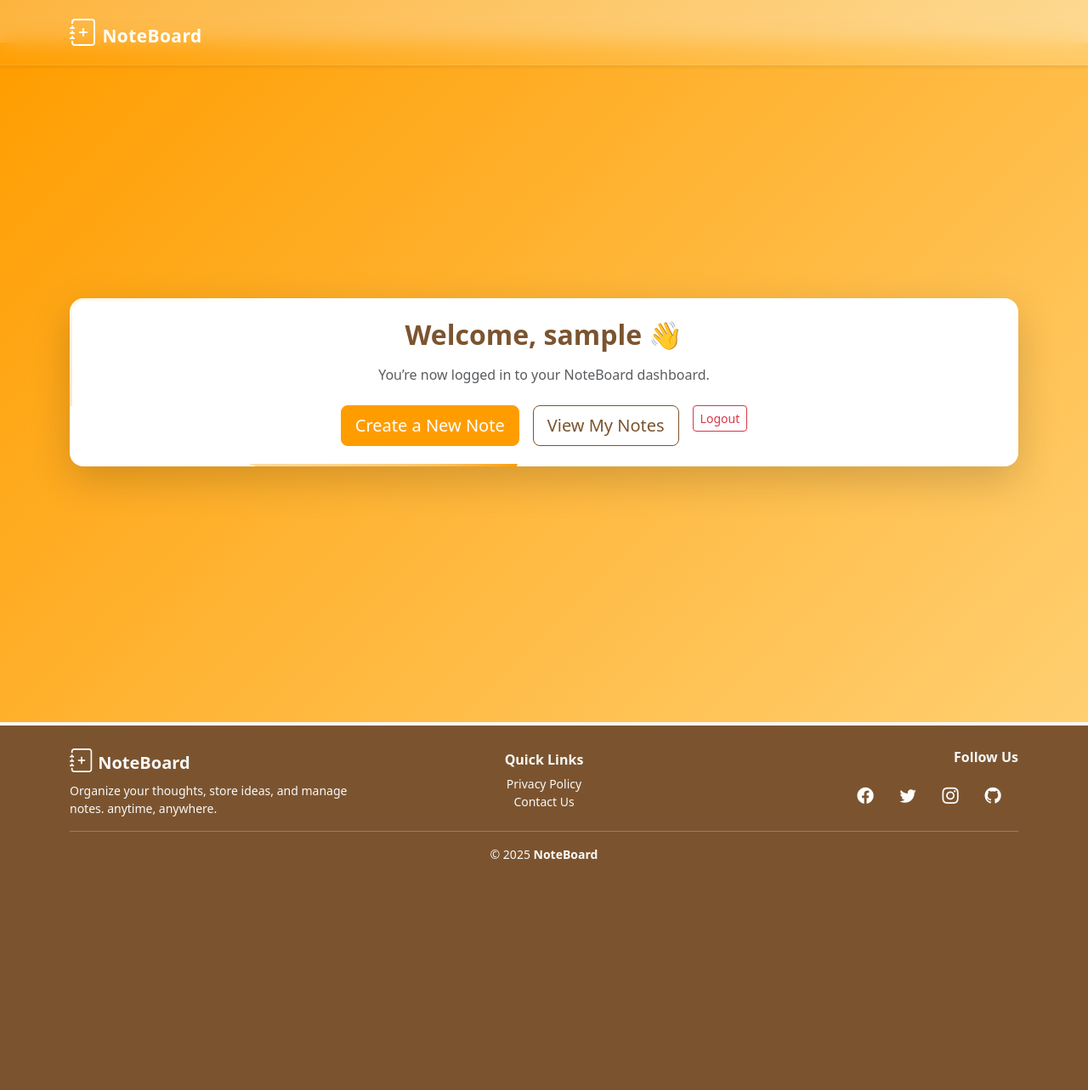
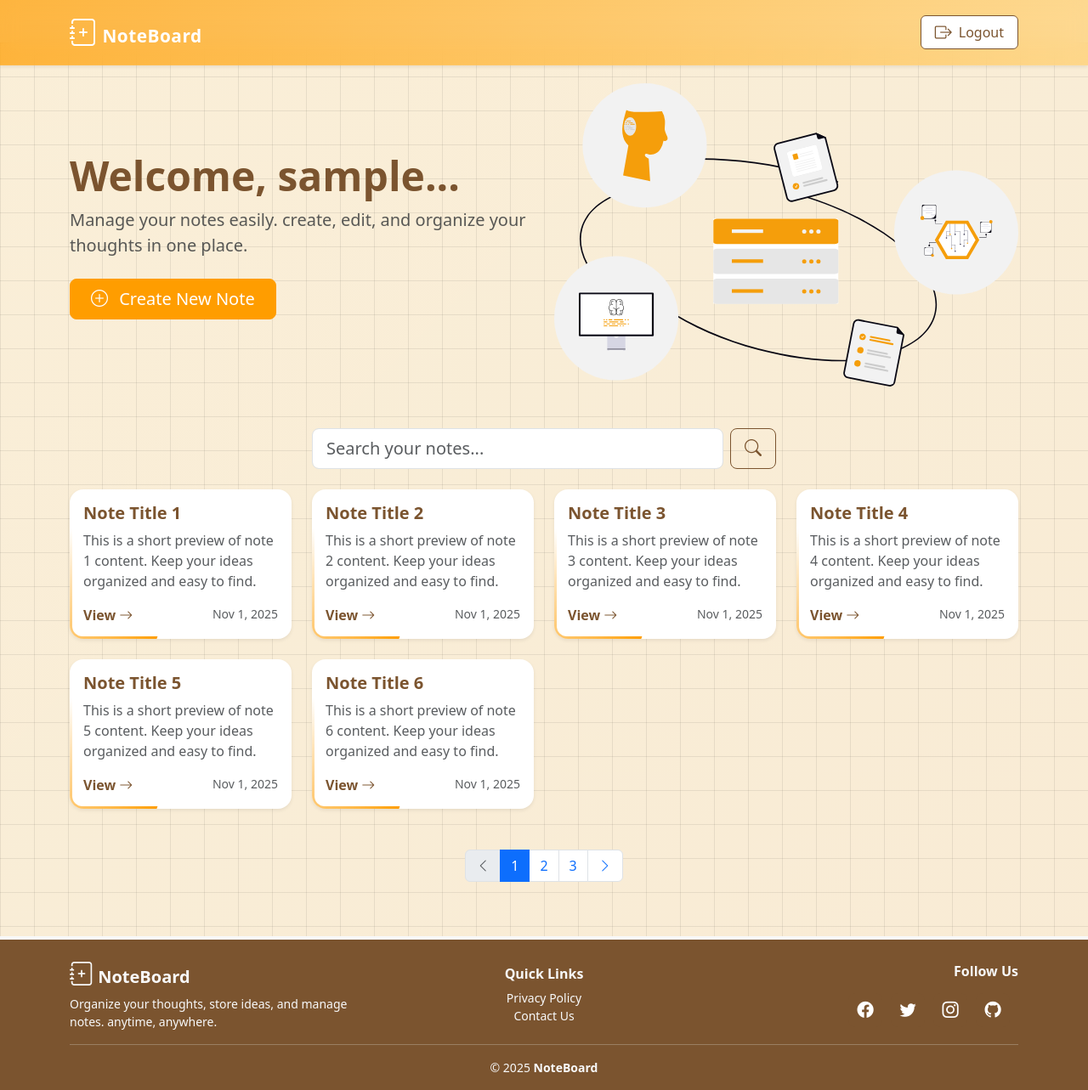
Before and after one commit to VishnuCheruvakkara/NoteBoard, a Django app: page /dashboard/ in a window 1280 px wide. Shown: the whole page at 85% size. Before the commit the page ends 1011 px from the top, so only its background shows below. Run offline with Django 5.2, Linux system fonts and the light colour scheme; the visitor is signed in with stand-in values (Sample User, id 1); some libraries are stand-ins or nearby versions.

Commit message:
feat : Authentiation completed, UI improvement needed...

```diff
--- a/static/css/cards.css
+++ b/static/css/cards.css
@@ -67,3 +67,24 @@
   height: 150px; /* Uniform height */
   object-fit: cover;
 }
+
+/* Dashboard section note cards */
+.note-card {
+    transition: all 0.3s ease;
+    border-radius: 1rem;
+}
+
+.note-card:hover {
+    transform: translateY(-5px);
+    box-shadow: 0 8px 20px rgba(0, 0, 0, 0.1);
+}
+
+@media (max-width: 767px) {
+    .note-card {
+        margin-bottom: 1rem;
+    }
+}
+
+.modal-content {
+    border-radius: 1.5rem !important;
+}
--- a/static/css/custom.css
+++ b/static/css/custom.css
@@ -7,3 +7,4 @@
 @import url('footer.css');
 @import url('animations.css');
 @import url('inputs.css');
+@import url('modal.css');
--- /dev/null
+++ b/static/css/modal.css
@@ -0,0 +1,4 @@
+.custom-modal-radius {
+  border-radius: 15px !important; /* Adjust value (e.g. 0px, 8px, 20px) */
+  overflow: hidden; /* ensures smooth edges */
+}
--- a/templates/base.html
+++ b/templates/base.html
@@ -13,7 +13,8 @@
     <link rel="stylesheet" href="{% static 'css/custom.css' %}">
     <!-- Bootstrap Icons -->
     <link rel="stylesheet" href="https://cdn.jsdelivr.net/npm/bootstrap-icons@1.11.3/font/bootstrap-icons.css">
-
+    <!-- import bootstrap directly for more specificity -->
+    {% block extra_css %}{% endblock %}
 </head>
 
 <body class="bg-light">
--- /dev/null
+++ b/templates/components/modal.html
@@ -0,0 +1,27 @@
+
+
+<div class="modal fade" id="{{ modal_id }}" tabindex="-1" aria-labelledby="{{ modal_label_id }}" aria-hidden="true">
+    <div class="modal-dialog modal-dialog-centered {{ modal_size|default:'' }}">
+        <div class="modal-content shadow-lg border-animate custom-modal-radius">
+            <div class="modal-header shadow-sm">
+                <h5 class="modal-title fw-bold text-primary" id="{{ modal_label_id }}">
+                    <i class="{{ modal_icon|default:'bi bi-journal-plus' }} me-2"></i> {{ modal_title }}
+                </h5>
+                <button type="button" class="btn-close" data-bs-dismiss="modal" aria-label="Close"></button>
+            </div>
+
+            <div class="modal-body px-4 pb-4 background-grid">
+                {% block modal_content %}
+                {% endblock %}
+            </div>
+        </div>
+    </div>
+</div>
+
+<!-- <style>
+
+.custom-modal-radius {
+  border-radius: 15px !important; /* Adjust value (e.g. 0px, 8px, 20px) */
+  overflow: hidden !important; /* ensures smooth edges */
+}
+</style> -->
--- a/templates/dashboard/dashboard.html
+++ b/templates/dashboard/dashboard.html
@@ -3,25 +3,40 @@
 
 {% block title %}Dashboard | NoteBoard{% endblock %}
 
+{% block extra_css %}
+<link rel="stylesheet" href="{% static 'css/modal.css' %}">
+{% endblock %}
+
 {% block content %}
-<section class="min-vh-100 py-5 nb-gradient-bg d-flex align-items-center justify-content-center">
+<section class="min-vh-100 d-flex flex-column justify-content-center background-grid py-5">
     <div class="container text-center">
-        <div class="card border-0 shadow-lg p-4 rounded-4 border-animate">
-            <h2 class="fw-bold text-primary mb-3">Welcome, {{ user.username }} 👋</h2>
-            <p class="text-muted mb-4">You’re now logged in to your NoteBoard dashboard.</p>
+        <div class="row align-items-center mb-5">
+            <div class="col-md-6 mb-4 mb-md-0 text-center text-xl-start">
+                <h1 class="display-5 fw-bold text-primary">Welcome, {{ user.username }}...</h1>
+                <p class="lead text-muted mb-4">
+                    Manage your notes easily. create, edit, and organize your thoughts in one place.
+                </p>
 
-            <div class="d-flex flex-column flex-md-row justify-content-center gap-3">
-                <a href="#" class="btn btn-primary btn-lg">Create a New Note</a>
-                <a href="#" class="btn btn-outline-primary btn-lg">View My Notes</a>
-                {% if user.is_authenticated %}
-                <form action="{% url 'logout' %}" method="post" class="d-inline">
-                    {% csrf_token %}
-                    <button type="submit" class="btn btn-outline-danger btn-sm">Logout</button>
-                </form>
-                {% endif %}
+                <div class="d-flex flex-column flex-xl-row align-items-center">
+                    <!-- Create New Note Button that triggers Modal -->
+                    <button class="btn btn-primary btn-lg px-4 mb-3 mb-xl-0 me-xl-3"
+                            data-bs-toggle="modal"
+                            data-bs-target="#createNoteModal">
+                        <i class="bi bi-plus-circle me-2"></i> Create New Note
+                    </button>
+                </div>
+            </div>
 
+            <div class="col-md-6 text-center">
+                <img src="{% static 'images/hero_dashboard.svg' %}" class="img-fluid" alt="NoteBoard illustration">
             </div>
         </div>
+
+        <!-- Include Notes Section -->
+        {% include 'dashboard/partials/notes-section.html' %}
     </div>
 </section>
+
+<!-- Reusable Modal -->
+{% include 'dashboard/partials/create-note-modal.html' with modal_id="createNoteModal" modal_label_id="createNoteModalLabel" modal_title="New Note" modal_icon="bi bi-journal-plus" %}
 {% endblock %}
--- /dev/null
+++ b/templates/dashboard/partials/create-note-modal.html
@@ -0,0 +1,22 @@
+{% extends 'components/modal.html' %}
+
+{% block modal_content %}
+<form id="createNoteForm">
+  <div class="mb-3 text-start">
+    <label for="noteTitle" class="form-label fw-semibold">Title</label>
+    <input type="text" class="form-control form-control-lg" id="noteTitle" placeholder="Enter note title">
+  </div>
+
+  <div class="mb-3 text-start">
+    <label for="noteContent" class="form-label fw-semibold">Content</label>
+    <textarea class="form-control form-control-lg" id="noteContent" rows="5" placeholder="Write your note here..."></textarea>
+  </div>
+
+  <div class="text-end">
+    <button type="button" class="btn btn-secondary me-2" data-bs-dismiss="modal">Cancel</button>
+    <button type="submit" class="btn btn-primary">
+      <i class="bi bi-save me-2"></i> Save Note
+    </button>
+  </div>
+</form>
+{% endblock %}
--- /dev/null
+++ b/templates/dashboard/partials/notes-section.html
@@ -0,0 +1,52 @@
+<!-- Notes Section -->
+<div class="notes-section">
+    <!-- Search Bar -->
+    <div class="row justify-content-center mb-4">
+        <div class="col-md-6">
+            <form class="d-flex">
+                <input class="form-control form-control-lg me-2" type="search" placeholder="Search your notes..." aria-label="Search">
+                <button class="btn btn-outline-primary btn-lg" type="submit">
+                    <i class="bi bi-search"></i>
+                </button>
+            </form>
+        </div>
+    </div>
+
+    <!-- Notes Cards -->
+    <div class="row g-4">
+        {% comment %} Dummy 6 Notes {% endcomment %}
+        {% for i in "123456" %}
+        <div class="col-lg-3 col-md-6 col-12">
+            <div class="card shadow-sm border-0 h-100 note-card">
+                <div class="card-body text-start border-animate">
+                    <h5 class="card-title fw-bold text-primary">Note Title {{ forloop.counter }}</h5>
+                    <p class="card-text text-muted">
+                        This is a short preview of note {{ forloop.counter }} content. Keep your ideas organized and easy to find.
+                    </p>
+                    <div class="d-flex justify-content-between mt-3">
+                        <a href="#" class="text-decoration-none text-primary fw-semibold">
+                            View <i class="bi bi-arrow-right"></i>
+                        </a>
+                        <small class="text-muted">Nov 1, 2025</small>
+                    </div>
+                </div>
+            </div>
+        </div>
+        {% endfor %}
+    </div>
+
+    <!-- Pagination -->
+    <nav aria-label="Notes Pagination" class="mt-5">
+        <ul class="pagination justify-content-center">
+            <li class="page-item disabled">
+                <a class="page-link" href="#" tabindex="-1"><i class="bi bi-chevron-left"></i></a>
+            </li>
+            <li class="page-item active"><a class="page-link" href="#">1</a></li>
+            <li class="page-item"><a class="page-link" href="#">2</a></li>
+            <li class="page-item"><a class="page-link" href="#">3</a></li>
+            <li class="page-item">
+                <a class="page-link" href="#"><i class="bi bi-chevron-right"></i></a>
+            </li>
+        </ul>
+    </nav>
+</div>
--- a/templates/includes/navbar.html
+++ b/templates/includes/navbar.html
@@ -4,5 +4,14 @@
             <i class="bi bi-journal-plus fs-2"></i>
             NoteBoard
         </a>
+        {% if user.is_authenticated %}
+        <form action="{% url 'logout' %}" method="post" class="d-inline">
+            {% csrf_token %}
+            <button type="submit" class="btn btn-outline-primary d-flex align-items-center gap-2 px-3 py-1 bg-white">
+                <i class="bi bi-box-arrow-right fs-5"></i>
+                <span>Logout</span>
+            </button>
+        </form>
+        {% endif %}
     </div>
 </nav>
```
Also changed, not shown: static/css/base.css (line endings or trailing spaces), static/images/hero_dashboard.svg (added).
